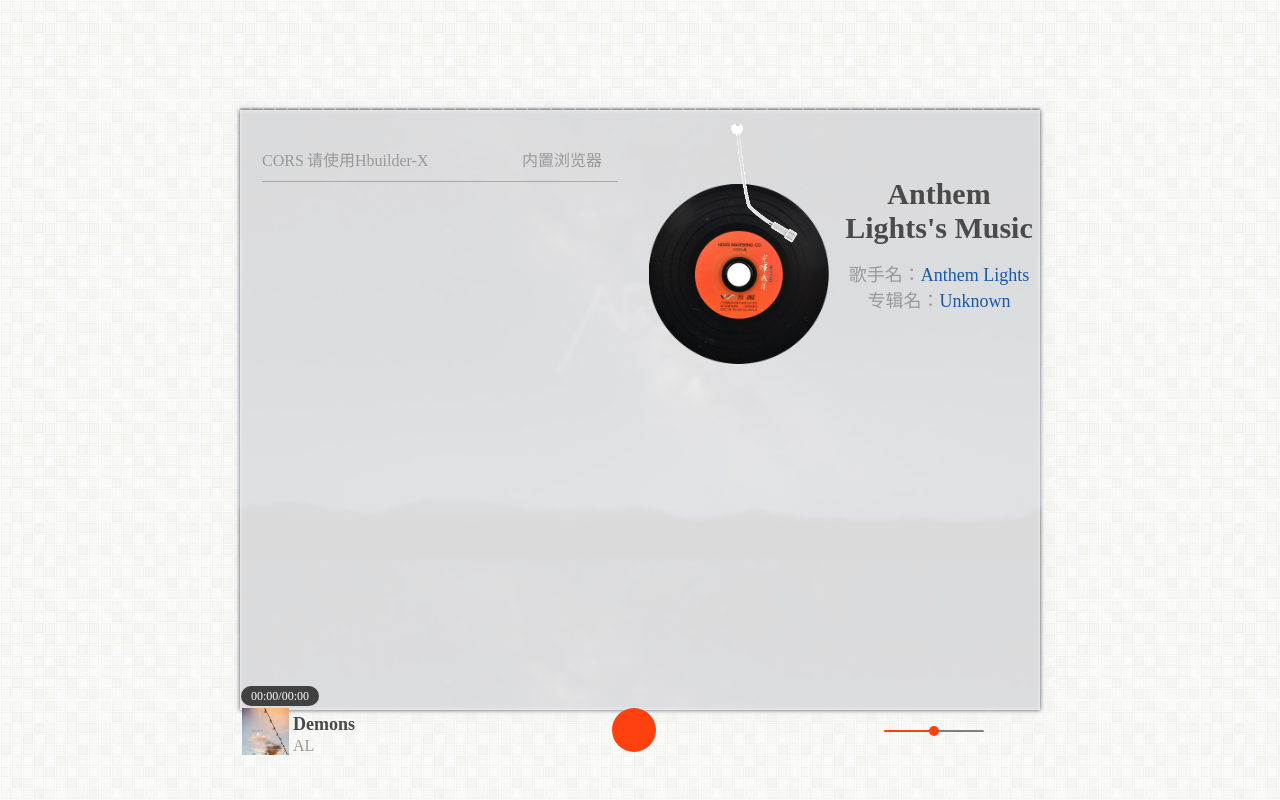
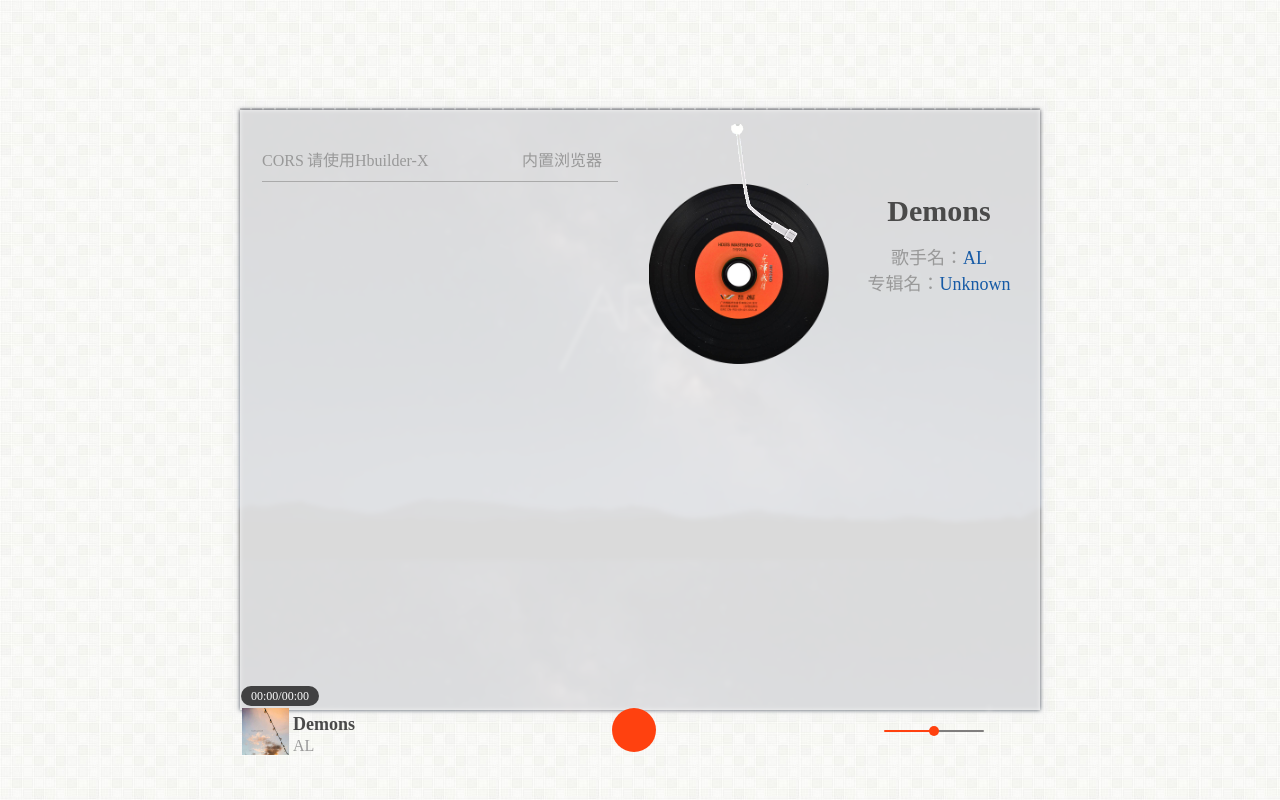
Before and after one commit to REHMusic/REHMusic.github.io, a plain HTML site: page index.html in a window 1280 px wide. Drawn offline with Linux system fonts and the light colour scheme; a web font is replaced by a local one.

Commit message:
Update index.html

```diff
--- a/index.html
+++ b/index.html
@@ -47,8 +47,8 @@
             <!-- 歌曲信息1 -->
             <td style="width: 25%;">
                 <div id="musicinfo_one" class="search">
-                    <p class="title">Anthem Lights's Music</p>
-                    <p>歌手名：<a href="#"><span class="artist">Anthem Lights</span></a></p>
+                    <p class="title">Demons</p>
+                    <p>歌手名：<a href="#"><span class="artist">AL</span></a></p>
                     <p>专辑名：<a href="#"><span class="album">Unknown</span></a></p>
                 </div>
             </td>
```
